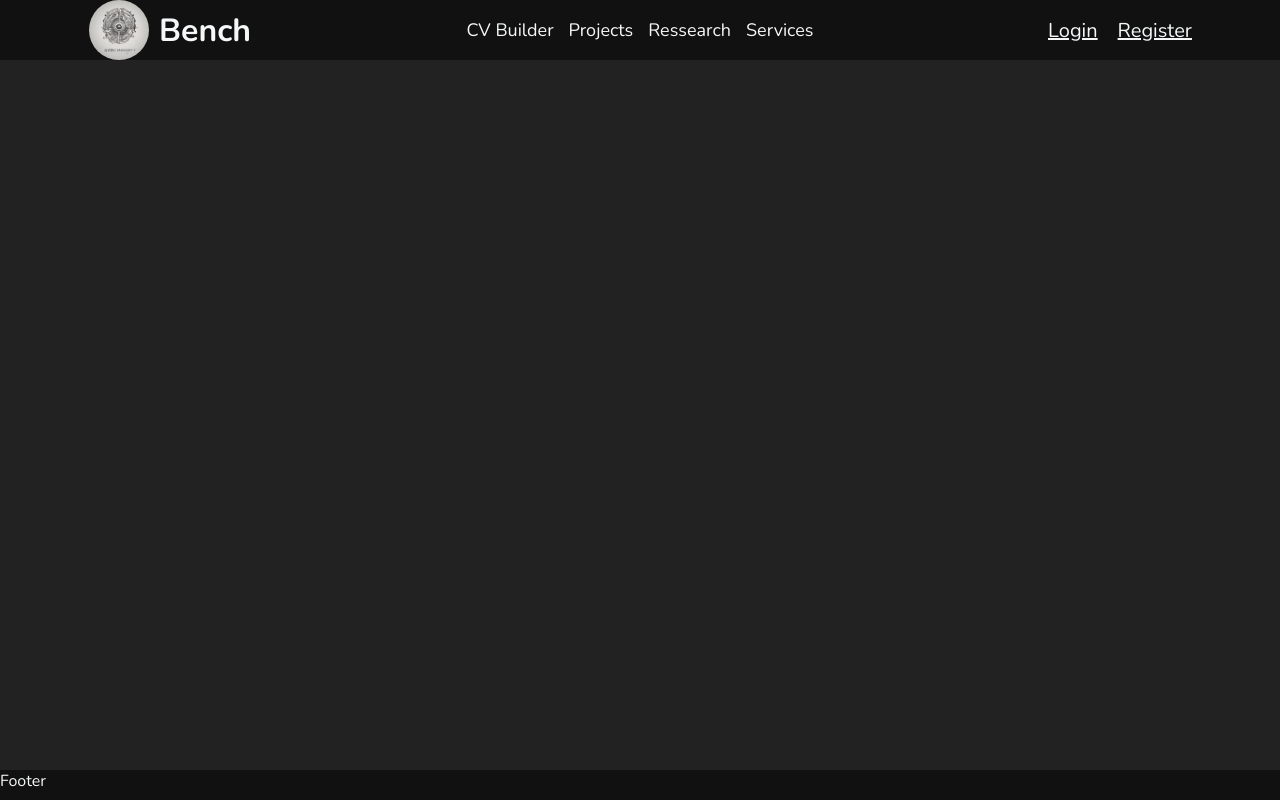
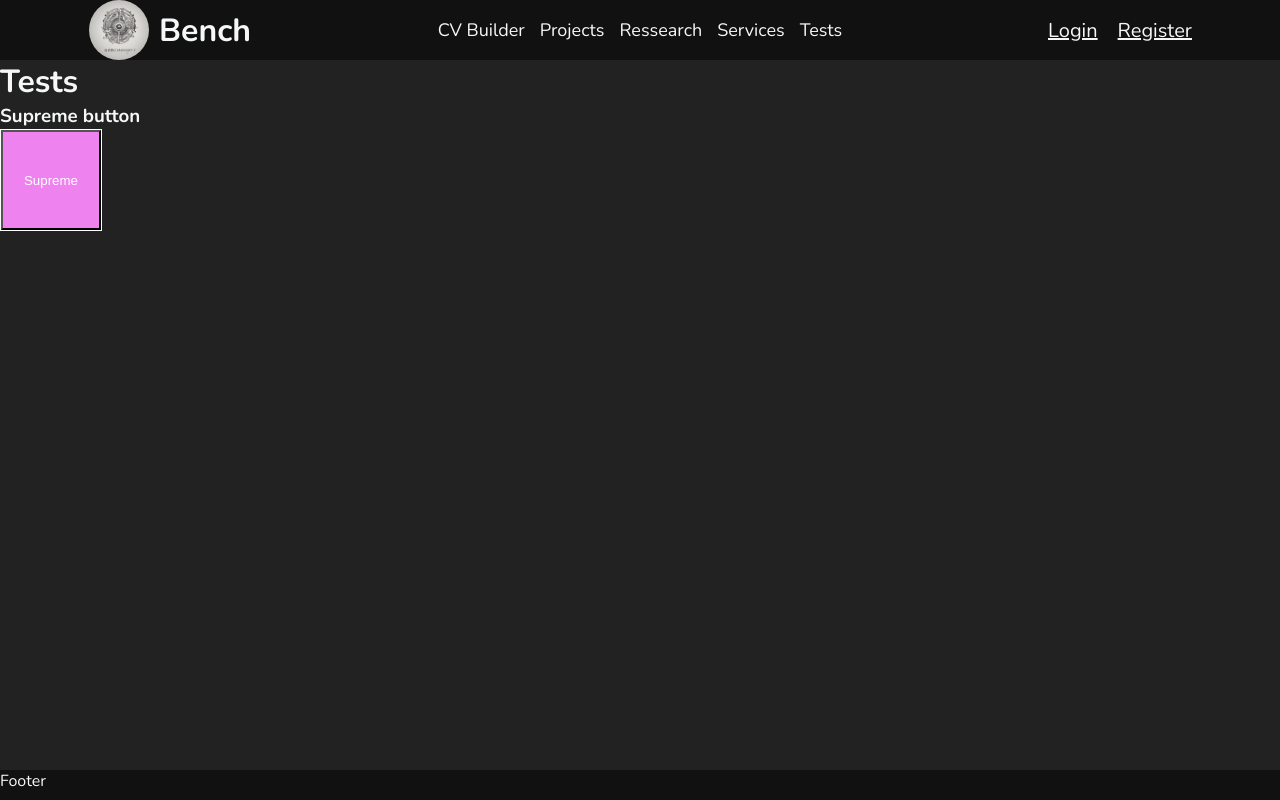
Before and after one commit to GeekchanskiY/BENCH, a React (Create React App) app in the folder frontend/app/: page /tests in a window 1280 px wide. Built offline with nearby package versions, Linux system fonts and the light colour scheme.

Commit message:
test button animation

```diff
--- a/frontend/app/src/components/Header.jsx
+++ b/frontend/app/src/components/Header.jsx
@@ -18,6 +18,7 @@ export default function Header() {
             <Link to={'/projects'}>Projects</Link>
             <Link to={'/ressearch'} >Ressearch</Link>
             <Link to={'/services'} >Services</Link>
+            <Link to={'/tests'} >Tests</Link>
         </div>
         <div className='side-header whoami part-header'>
             <WhoAmI />
--- /dev/null
+++ b/frontend/app/src/components/Tests.jsx
@@ -0,0 +1,54 @@
+import { useState, useEffect } from 'react';
+import '../styles/tests.css'
+
+export function SupremeButton() {
+
+    const [supreme, setSupreme] = useState(false);
+    let childs = [];
+    useEffect(() => {
+        let container = document.getElementById('supreme-container-1')
+        for (let i = 0; i < 16; i++) {
+            let child = document.createElement('div')
+            child.className = 'supreme-filler'
+            childs.push(child)
+            container.appendChild(child)
+        }
+    }, [])
+
+    function supreme_activate() {
+        console.log("supreme")
+        childs.forEach(element => {
+            console.log(element)
+            setTimeout(() => {
+                element.style.backgroundColor = 'red';
+                console.log("supreme")
+            }, 100 * Math.floor(Math.random() * 3))
+        });
+    }
+
+
+
+
+    return <div className='supreme-container' id='supreme-container-1'>
+        <div className="supreme-prior">
+            <button onClick={supreme_activate}>Supreme</button>
+        </div>
+    </div>
+}
+
+export default function Tests() {
+    const [supreme, setSupreme] = useState(false);
+    function supreme_activate() {
+        console.log("supreme")
+    }
+
+
+  return (
+    <div className="tests">
+      <h1>Tests</h1>
+      <h3>Supreme button</h3>
+      <SupremeButton />
+
+    </div>
+  );
+}
--- a/frontend/app/src/index.js
+++ b/frontend/app/src/index.js
@@ -18,6 +18,7 @@ import Register from './components/Register';
 import Projects from './components/projects/Projects';
 import CVBuilder from './components/cvBuilder/CVBuilder';
 import Ressearch from './components/ressearch/Ressearch';
+import Tests from './components/Tests';
 
 const root = ReactDOM.createRoot(document.getElementById('root'));
 root.render(
@@ -37,6 +38,7 @@ root.render(
           <Route path='/projects' element={<Projects/>} />
           <Route path='/cv' element={<CVBuilder/>} />
           <Route path='/ressearch' element={<Ressearch/>} />
+          <Route path='/tests' element={<Tests/>} />
         </Routes>
     </div>
     <Footer></Footer>
--- /dev/null
+++ b/frontend/app/src/styles/tests.css
@@ -0,0 +1,39 @@
+.supreme-container {
+    width: 100px;
+    height: 100px;
+    border: 1px solid white;
+    display: flex;
+    justify-content: center;
+    align-items: flex-start;
+    flex-wrap: wrap;
+}
+
+.supreme-lock {
+    width: 100%;
+    height: 100%;
+    background-color: white;
+    border-radius: 50%;
+}
+
+.supreme-inactive {
+    background-color: black;
+}
+
+.supreme-prior{
+    position: absolute;
+    width: 100px;
+    height: 100px;
+}
+
+.supreme-prior button{
+    width: 100%;
+    height: 100%;
+    background-color: transparent;
+    color: #fff;
+}
+.supreme-filler{
+    width: 25%;
+    height: 25%;
+    background-color: violet;
+    transition: .5s;
+}
```
